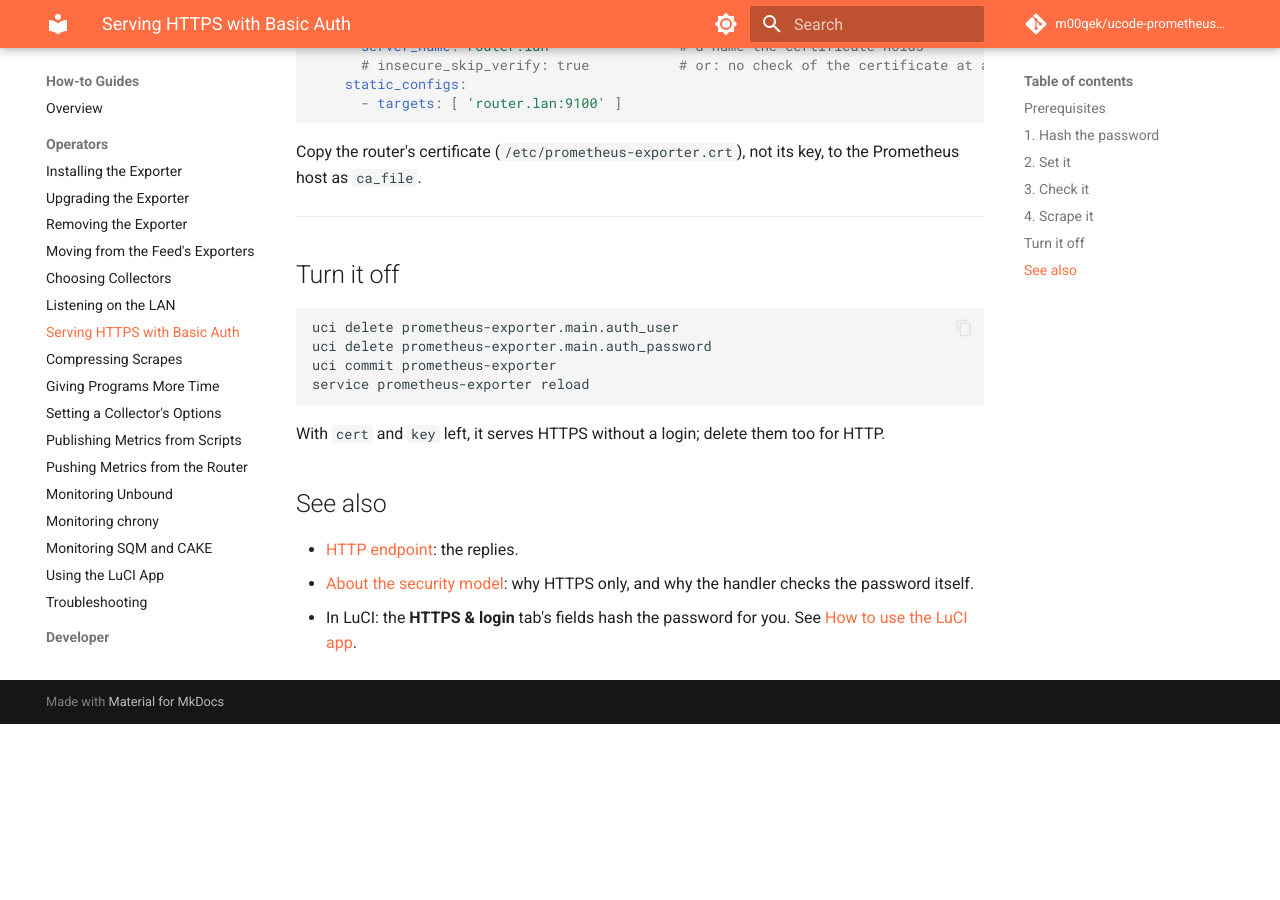
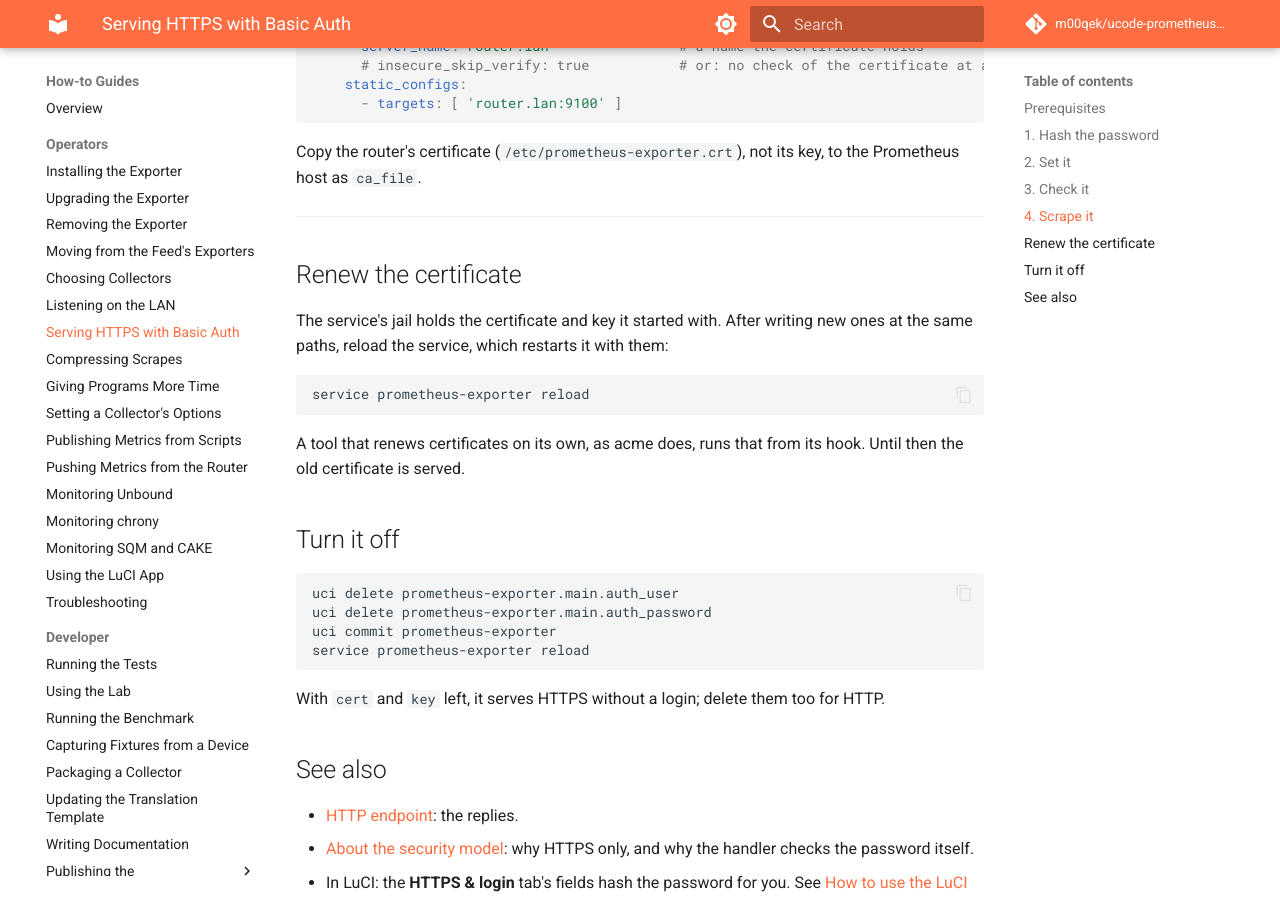
Before and after one commit to m00qek/ucode-prometheus-exporter, an MkDocs documentation site: the page built from docs/how-to/https-basic-auth.md, in a window 1280 px wide and 900 px high, scrolled down 2044 px. Built offline with MkDocs 1.6.1 and Material for MkDocs 9.7.7, drawn with Linux system fonts in a browser that asks for light colours; comment, search, counter and statistics services are not loaded; before the commit the page ends 2768 px from its top, so only the background shows below that.

Commit message:
Restart on a reload when the certificate or key changed

````diff
--- a/docs/how-to/https-basic-auth.md
+++ b/docs/how-to/https-basic-auth.md
@@ -91,6 +91,16 @@
 
 ---
 
+## Renew the certificate
+
+The service's jail holds the certificate and key it started with. After writing new ones at the same paths, reload the service, which restarts it with them:
+
+```sh
+service prometheus-exporter reload
+```
+
+A tool that renews certificates on its own, as acme does, runs that from its hook. Until then the old certificate is served.
+
 ## Turn it off
 
 ```sh
````
Also changed, not shown: CHANGELOG.md (+1 -0 lines), 2 other files.
